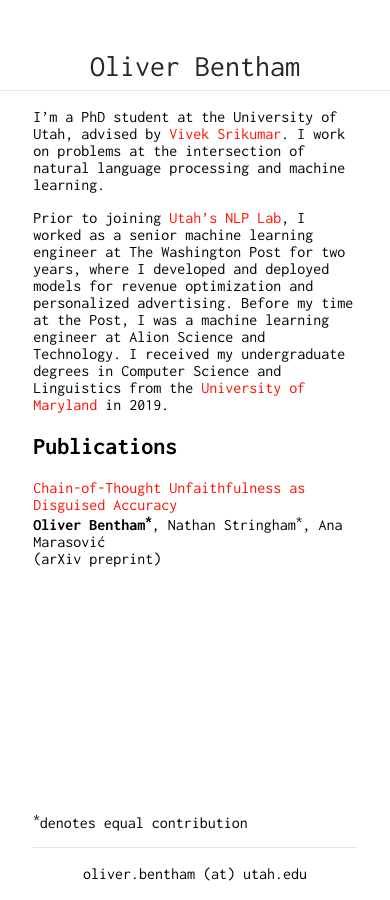
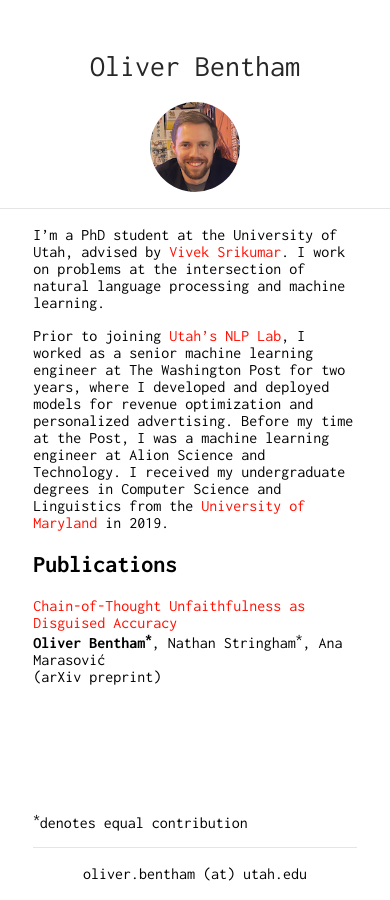
Before and after one commit to obentham/oliverbentham, a Jekyll site: the page built from index.md, in a window 390 px wide. Built offline with Jekyll 4.4.1, drawn with Linux system fonts in a browser that asks for light colours.

Commit message:
portrait centers for narrow devices, no favicon

```diff
--- a/_layouts/default.html
+++ b/_layouts/default.html
@@ -27,6 +27,9 @@
   {% if site.favicon %}
     <link rel="icon" type="image/ico" href="{{ site.favicon_location }}">
     <link rel="shortcut-icon" type="image/ico" href="{{ site.favicon_location }}">
+  {% else %}
+  <link rel="icon" href="#">
+  <link rel="shortcut icon" href="#">
   {% endif %}
   {% if site.twitter_username %}
     <link rel="author" href="https://twitter.com/{{ site.twitter_username }}">
--- a/_sass/_style.scss
+++ b/_sass/_style.scss
@@ -68,7 +68,7 @@ hr {
     min-height: 100%;
 }
 .footer-margin{
-    height: 55px;
+    height: 105px;
 }
 .footer {
     display: block;
@@ -90,18 +90,13 @@ hr {
     height: $image-size;
     width: $image-size;
     position: relative;
-    margin: -35px 0 0px 0px;
+    margin: -35px 0px 0px 0px;
     float: right;
     border-radius: 50%;
-    p & {
-        padding: 0;
-        margin: 0;
-    }
-    @media (max-width: $small-width) {
-        img {
-            margin-top: -5px;
-        }
-    }
+    // p & {
+    //     padding: 0;
+    //     margin: 0;
+    // }
 }
 
 /* Mobile */
@@ -127,7 +122,14 @@ hr {
 
 @media (max-width: 500px) {
     #profile-picture {
-        display: none;
+        // display: none;
+        // display: flex;
+        // justify-content: center;
+
+        position: static;
+        margin: 20px 0px 5px 0px;
+        float: none;
+        // border-radius: 50%;
     }
 	.navbar {
 		text-align: center;
```
Also changed, not shown: contact.md (deleted, +0 -28 lines).
